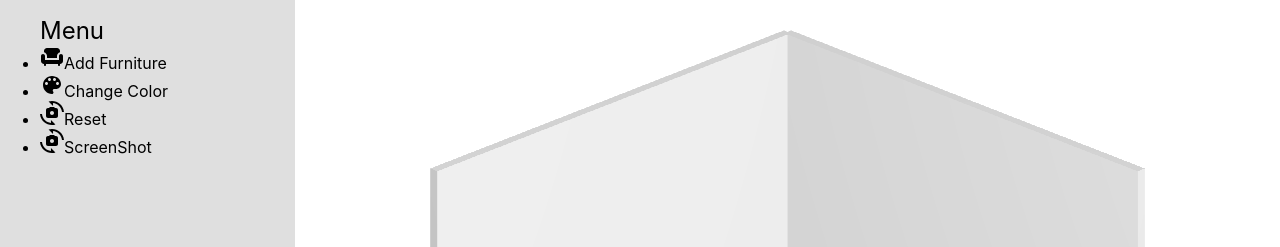
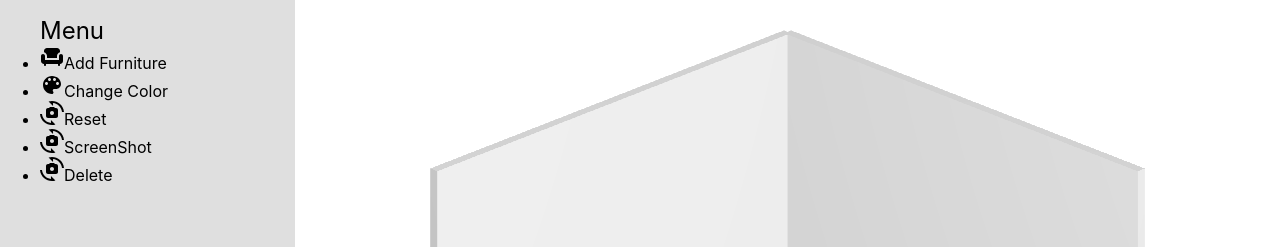
Before and after one commit to jjy0709/ID311_Final, a React (Create React App) app: page /room in a window 1280 px wide. Shown: the top 247 px of the page. Built offline with nearby package versions, Linux system fonts and the light colour scheme.

Commit message:
furniture delete function added

```diff
--- a/src/simulation/Simulation.js
+++ b/src/simulation/Simulation.js
@@ -50,6 +50,14 @@ function Simulation() {
         a.click();
     }
 
+    const delete_ = () => {
+        if(select && select.key > -1) {
+            const newFur = [...furnitures];
+            newFur.splice(select.key, 1);
+            setFurniture(newFur);
+        }
+    }
+
     return(
         <div className="Screen">
             <div className="sidebar">
@@ -61,6 +69,7 @@ function Simulation() {
                     <li className="option" onClick={()=>selectOption('color')}><ColorLensIcon/>Change Color</li>
                     <li className="option" onClick={()=>setFurniture([])}><CameraswitchIcon/>Reset</li>
                     <li className="option" onClick={()=>screenShot()}><CameraswitchIcon/>ScreenShot</li>
+                    <li className="option" onClick={()=>delete_()}><CameraswitchIcon/>Delete</li>
                 </ul>
                 <div className="content">
                     <Sidebar option={option} addFurniture={addFurniture} select={select} changewallcolor={changewallcolor} changefloorcolor={changefloorcolor}/>
--- a/src/simulation/furnitures/wall.js
+++ b/src/simulation/furnitures/wall.js
@@ -1,6 +1,6 @@
 function Floor({select, setSelect, floor_color}) {
     const down = (e) => {
-        setSelect({...select, id:'Floor', key:'floor'});
+        setSelect({...select, id:'Floor', key:-1});
     }
 
     return (
@@ -13,7 +13,7 @@ function Floor({select, setSelect, floor_color}) {
 
 function Wall({select, setSelect, wall_color}) {
     const down = (e) => {
-        setSelect({...select, id:'Wall', key:'wall'})
+        setSelect({...select, id:'Wall', key:-1})
     }
 
     return (
```
